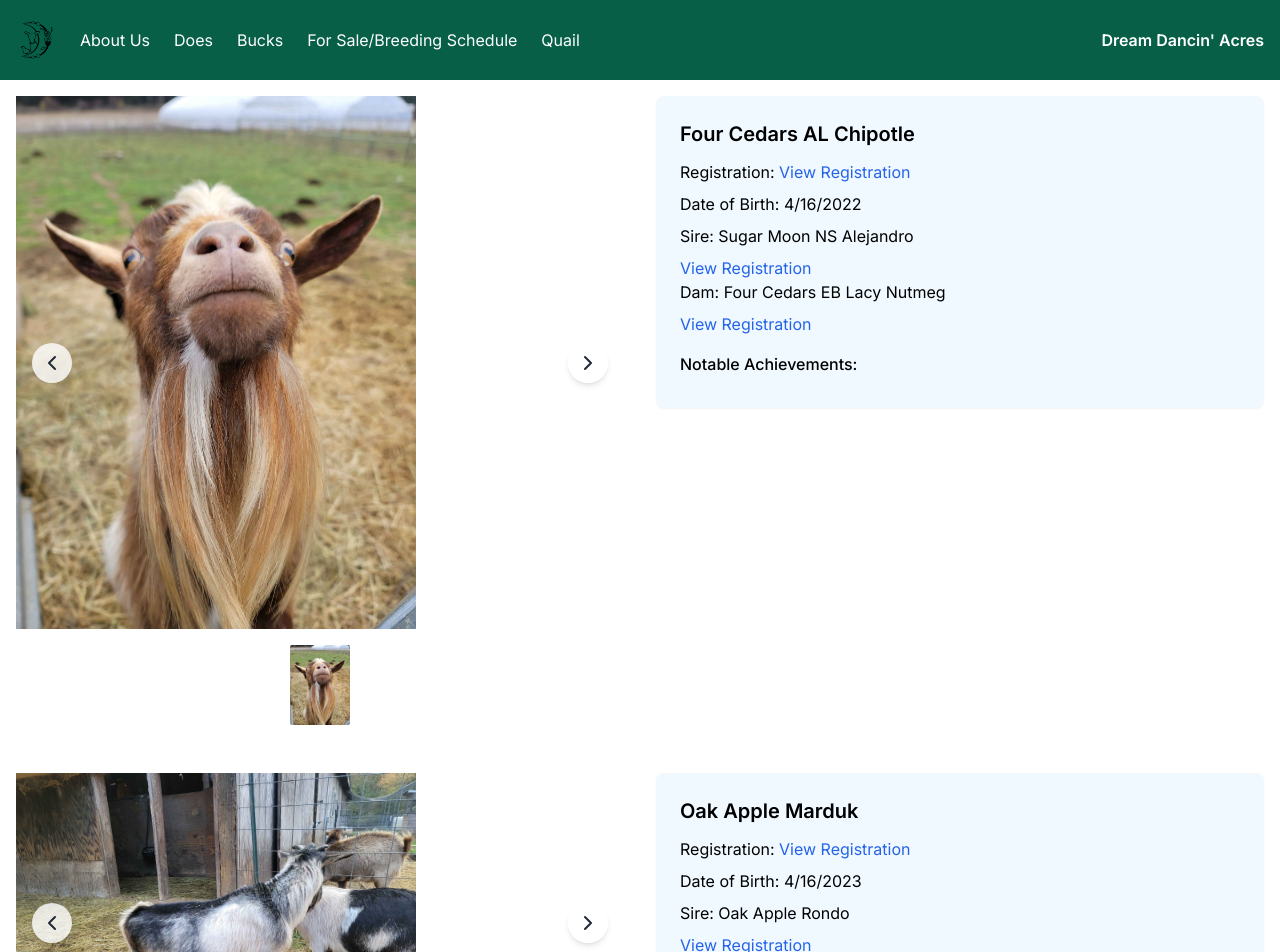
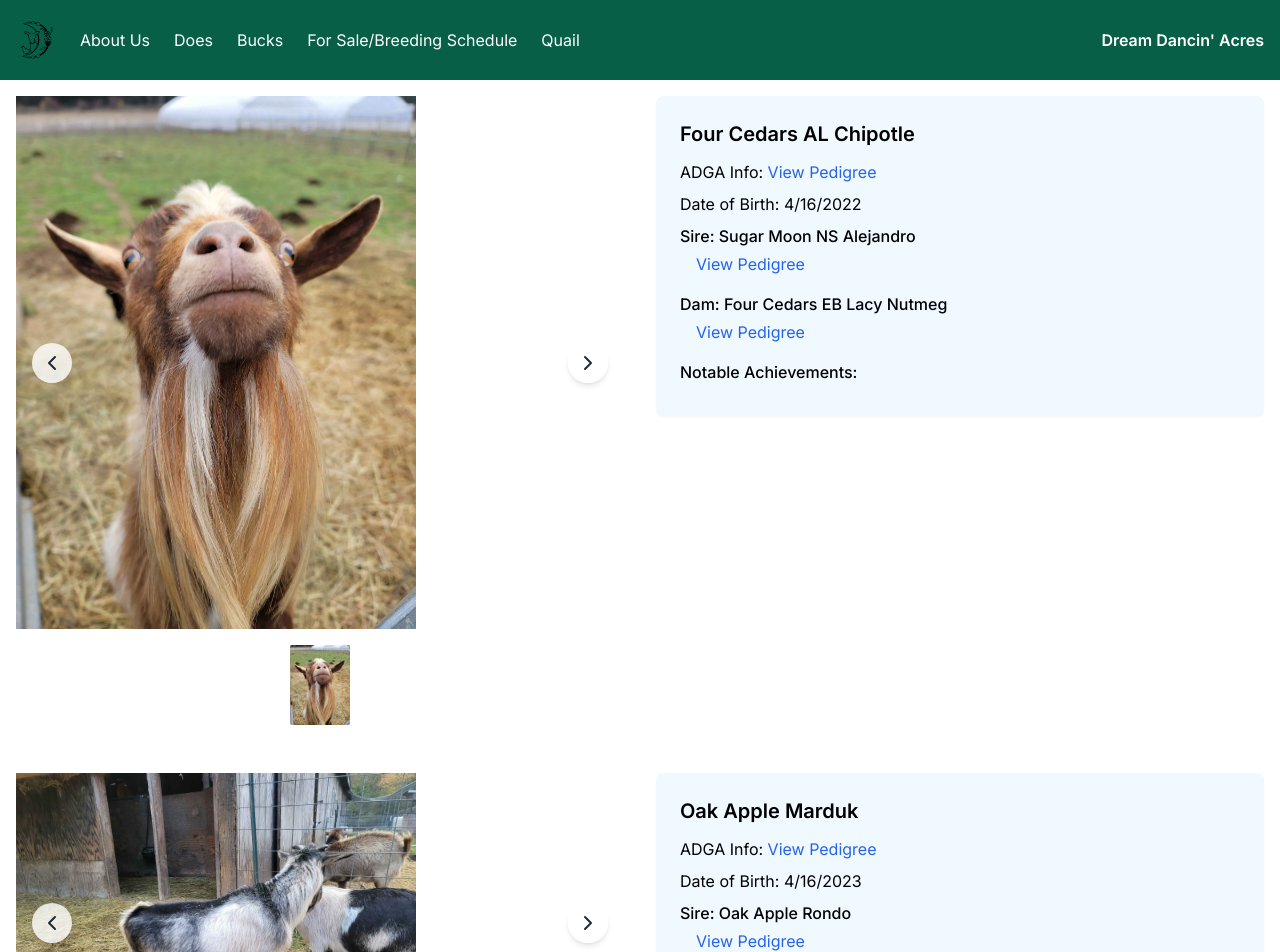
Before and after one commit to shawnaldridge/dreamdancin, a Next.js app: page /bucks in a window 1280 px wide. Shown: the top 952 px of the page. Built offline with nearby package versions, Linux system fonts and the light colour scheme.

Commit message:
Update styling and wording for goat pages

```diff
--- a/app/bucks/page.tsx
+++ b/app/bucks/page.tsx
@@ -28,27 +28,38 @@ const Bucks = () => {
           <div className="details-wrapper">
             <div className="bg-sky-50 p-6 rounded-lg shadow-sm">
               <h3 className="text-xl font-semibold mb-3">Four Cedars AL Chipotle</h3>
-              <p className="mb-2">Registration: <a href="https://genetics.adga.org/GoatDetail.aspx?RegNumber=D002245050"
+              <p className="mb-2">ADGA Info: <a href="https://genetics.adga.org/GoatDetail.aspx?RegNumber=D002245050"
                             target="_blank"
                             rel="noopener noreferrer"
                             className="text-blue-600 hover:text-blue-800">
-                  View Registration
+                  View Pedigree
                 </a></p>
               <p className="mb-2">Date of Birth: 4/16/2022</p>
-              <p className="mb-2">Sire: Sugar Moon NS Alejandro</p>
-              <p><a href="https://genetics.adga.org/GoatDetail.aspx?RegNumber=D001803399"
+
+              <div className="mb-4">
+                <p className="mb-1 font-medium">Sire: Sugar Moon NS Alejandro</p>
+                <p className="ml-4">
+                  <a href="https://genetics.adga.org/GoatDetail.aspx?RegNumber=D001803399"
                     target="_blank"
                     rel="noopener noreferrer"
                     className="text-blue-600 hover:text-blue-800">
-                  View Registration
-                </a></p>
-              <p className="mb-2">Dam: Four Cedars EB Lacy Nutmeg</p>
-              <p><a href="https://genetics.adga.org/GoatDetail.aspx?RegNumber=D001956391"
+                    View Pedigree
+                  </a>
+                </p>
+              </div>
+
+              <div className="mb-4">
+                <p className="mb-1 font-medium">Dam: Four Cedars EB Lacy Nutmeg</p>
+                <p className="ml-4">
+                  <a href="https://genetics.adga.org/GoatDetail.aspx?RegNumber=D001956391"
                     target="_blank"
                     rel="noopener noreferrer"
                     className="text-blue-600 hover:text-blue-800">
-                  View Registration
-                </a></p>
+                    View Pedigree
+                  </a>
+                </p>
+              </div>
+
               <div className="mt-4">
                 <h4 className="font-medium mb-2">Notable Achievements:</h4>
                 <ul className="list-disc list-inside">
@@ -73,27 +84,38 @@ const Bucks = () => {
           <div className="details-wrapper">
             <div className="bg-sky-50 p-6 rounded-lg shadow-sm">
               <h3 className="text-xl font-semibold mb-3">Oak Apple Marduk</h3>
-              <p className="mb-2">Registration: <a href="https://genetics.adga.org/GoatDetail.aspx?RegNumber=D002352761"
+              <p className="mb-2">ADGA Info: <a href="https://genetics.adga.org/GoatDetail.aspx?RegNumber=D002352761"
                             target="_blank"
                             rel="noopener noreferrer"
                             className="text-blue-600 hover:text-blue-800">
-                  View Registration
+                  View Pedigree
                 </a></p>
               <p className="mb-2">Date of Birth: 4/16/2023</p>
-              <p className="mb-2">Sire: Oak Apple Rondo</p>
-              <p><a href="https://genetics.adga.org/GoatDetail.aspx?RegNumber=D001900258"
+
+              <div className="mb-4">
+                <p className="mb-1 font-medium">Sire: Oak Apple Rondo</p>
+                <p className="ml-4">
+                  <a href="https://genetics.adga.org/GoatDetail.aspx?RegNumber=D001900258"
                     target="_blank"
                     rel="noopener noreferrer"
                     className="text-blue-600 hover:text-blue-800">
-                  View Registration
-                </a></p>
-              <p className="mb-2">Dam: Oak Apple Themis</p>
-              <p><a href="https://genetics.adga.org/GoatDetail.aspx?RegNumber=D002072034"
+                    View Pedigree
+                  </a>
+                </p>
+              </div>
+
+              <div className="mb-4">
+                <p className="mb-1 font-medium">Dam: Oak Apple Themis</p>
+                <p className="ml-4">
+                  <a href="https://genetics.adga.org/GoatDetail.aspx?RegNumber=D002072034"
                     target="_blank"
                     rel="noopener noreferrer"
                     className="text-blue-600 hover:text-blue-800">
-                  View Registration
-                </a></p>
+                    View Pedigree
+                  </a>
+                </p>
+              </div>
+
               <div className="mt-4">
                 <h4 className="font-medium mb-2">Notable Achievements:</h4>
                 <ul className="list-disc list-inside">
--- a/app/does/page.tsx
+++ b/app/does/page.tsx
@@ -57,28 +57,39 @@ const Does = () => {
           </div>
           <div className="details-wrapper">
             <div className="bg-sky-50 p-6 rounded-lg shadow-sm">
-              <h3 className="text-xl font-semibold mb-3">Almar Acres HS Ima Jewel Thief</h3>
-              <p className="mb-2">Registration: <a href="https://genetics.adga.org/GoatDetail.aspx?RegNumber=D001805631"
+              <h3 className="text-xl font-semibold mb-3">Almar Acres HS Ima Jewel Thief *4 VEEV88</h3>
+              <p className="mb-2">ADGA Info: <a href="https://genetics.adga.org/GoatDetail.aspx?RegNumber=D001805631"
                             target="_blank"
                             rel="noopener noreferrer"
                             className="text-blue-600 hover:text-blue-800">
-                  View Registration
+                  View Pedigree
                 </a></p>
-              <p className="mb-2">Date of Birth:3/16/2016</p>
-              <p className="mb-2">Sire: Dragonfly HB Holy Smokes! </p>
-              <p><a href="https://genetics.adga.org/GoatDetail.aspx?RegNumber=D001667092"
+              <p className="mb-2">Date of Birth: 3/16/2016</p>
+
+              <div className="mb-4">
+                <p className="mb-1 font-medium">Sire: Dragonfly HB Holy Smokes!</p>
+                <p className="ml-4">
+                  <a href="https://genetics.adga.org/GoatDetail.aspx?RegNumber=D001667092"
                     target="_blank"
                     rel="noopener noreferrer"
                     className="text-blue-600 hover:text-blue-800">
-                  View Registration
-                </a></p>
-              <p className="mb-2">Dam: Almar Acres AC Ima Drama Queen</p>
-              <p><a href="https://genetics.adga.org/GoatDetail.aspx?RegNumber=D001624475"
+                    View Pedigree
+                  </a>
+                </p>
+              </div>
+
+              <div className="mb-4">
+                <p className="mb-1 font-medium">Dam: Almar Acres AC Ima Drama Queen</p>
+                <p className="ml-4">
+                  <a href="https://genetics.adga.org/GoatDetail.aspx?RegNumber=D001624475"
                     target="_blank"
                     rel="noopener noreferrer"
                     className="text-blue-600 hover:text-blue-800">
-                  View Registration
-                </a></p>
+                    View Pedigree
+                  </a>
+                </p>
+              </div>
+
               <div className="mt-4">
                 <h4 className="font-medium mb-2">Notable Achievements:</h4>
                 <ul className="list-disc list-inside">
@@ -108,26 +119,35 @@ const Does = () => {
                             target="_blank"
                             rel="noopener noreferrer"
                             className="text-blue-600 hover:text-blue-800">
-                  View Registration
+                  View Pedigree
                 </a>
               </p>
               <p className="mb-2">Date of Birth:  3/24/2021</p>
 
-              <p className="mb-2">Sire: Wild in Wild D Olympus </p>
-              <p><a href=" https://genetics.adga.org/GoatDetail.aspx?RegNumber=D002089228"
+              <div className="mb-4">
+                <p className="mb-1 font-medium">Sire: Wild in Wild D Olympus</p>
+                <p className="ml-4">
+                  <a href="https://genetics.adga.org/GoatDetail.aspx?RegNumber=D002089228"
                     target="_blank"
                     rel="noopener noreferrer"
                     className="text-blue-600 hover:text-blue-800">
-                  View Registration
-                </a></p>
+                    View Pedigree
+                  </a>
+                </p>
+              </div>
 
-              <p className="mb-2">Dam: Sans Gene BDS Sirocco</p>
-              <p><a href=" https://genetics.adga.org/GoatDetail.aspx?RegNumber=D002037458"
+              <div className="mb-4">
+                <p className="mb-1 font-medium">Dam: Sans Gene BDS Sirocco</p>
+                <p className="ml-4">
+                  <a href="https://genetics.adga.org/GoatDetail.aspx?RegNumber=D002037458"
                     target="_blank"
                     rel="noopener noreferrer"
                     className="text-blue-600 hover:text-blue-800">
-                  View Registration
-                </a></p>
+                    View Pedigree
+                  </a>
+                </p>
+              </div>
+
               <div className="mt-4">
                 <h4 className="font-medium mb-2">Notable Achievements:</h4>
                 <ul className="list-disc list-inside">
@@ -153,27 +173,38 @@ const Does = () => {
           <div className="details-wrapper">
             <div className="bg-sky-50 p-6 rounded-lg shadow-sm">
               <h3 className="text-xl font-semibold mb-3">Dream Dancin&apos; Coriander</h3>
-              <p className="mb-2">Registration: <a href="https://genetics.adga.org/GoatDetail.aspx?RegNumber=D002294639"
+              <p className="mb-2">ADGA Info: <a href="https://genetics.adga.org/GoatDetail.aspx?RegNumber=D002294639"
                             target="_blank"
                             rel="noopener noreferrer"
                             className="text-blue-600 hover:text-blue-800">
-                  View Registration
+                  View Pedigree
                 </a></p>
               <p className="mb-2">Date of Birth: 3/11/2023 </p>
-              <p className="mb-2">Sire: Iridescent&apos;s Ruby Red Fiery</p>
-              <p><a href="https://genetics.adga.org/GoatDetail.aspx?RegNumber=D002161643"
+
+              <div className="mb-4">
+                <p className="mb-1 font-medium">Sire: Iridescent&apos;s Ruby Red Fiery</p>
+                <p className="ml-4">
+                  <a href="https://genetics.adga.org/GoatDetail.aspx?RegNumber=D002161643"
                     target="_blank"
                     rel="noopener noreferrer"
                     className="text-blue-600 hover:text-blue-800">
-                  View Registration
-                </a></p>
-              <p className="mb-2">Dam: Flying Feets CB Reglisse</p>
-              <p><a href="https://genetics.adga.org/GoatDetail.aspx?RegNumber=D002012414"
+                    View Pedigree
+                  </a>
+                </p>
+              </div>
+
+              <div className="mb-4">
+                <p className="mb-1 font-medium">Dam: Flying Feets CB Reglisse</p>
+                <p className="ml-4">
+                  <a href="https://genetics.adga.org/GoatDetail.aspx?RegNumber=D002012414"
                     target="_blank"
                     rel="noopener noreferrer"
                     className="text-blue-600 hover:text-blue-800">
-                  View Registration
-                </a></p>
+                    View Pedigree
+                  </a>
+                </p>
+              </div>
+
               <div className="mt-4">
                 <h4 className="font-medium mb-2">Notable Achievements:</h4>
                 <ul className="list-disc list-inside">
@@ -198,27 +229,38 @@ const Does = () => {
           <div className="details-wrapper">
             <div className="bg-sky-50 p-6 rounded-lg shadow-sm">
               <h3 className="text-xl font-semibold mb-3">Dream Dancin&apos; Fennel</h3>
-              <p className="mb-2">Registration: <a href="https://genetics.adga.org/GoatDetail.aspx?RegNumber=D002231602"
+              <p className="mb-2">ADGA Info: <a href="https://genetics.adga.org/GoatDetail.aspx?RegNumber=D002231602"
                             target="_blank"
                             rel="noopener noreferrer"
                             className="text-blue-600 hover:text-blue-800">
-                  View Registration
+                  View Pedigree
                 </a></p>
               <p className="mb-2">Date of Birth:3/30/2022 </p>
-              <p className="mb-2">Sire: Storybrooks Kristoff</p>
-              <p><a href="https://genetics.adga.org/GoatDetail.aspx?RegNumber=D001732647"
+
+              <div className="mb-4">
+                <p className="mb-1 font-medium">Sire: Storybrooks Kristoff</p>
+                <p className="ml-4">
+                  <a href="https://genetics.adga.org/GoatDetail.aspx?RegNumber=D001732647"
                     target="_blank"
                     rel="noopener noreferrer"
                     className="text-blue-600 hover:text-blue-800">
-                  View Registration
-                </a></p>
-              <p className="mb-2">Dam: Flying Feets CB Reglisse</p>
-              <p><a href="https://genetics.adga.org/GoatDetail.aspx?RegNumber=D002012414"
+                    View Pedigree
+                  </a>
+                </p>
+              </div>
+
+              <div className="mb-4">
+                <p className="mb-1 font-medium">Dam: Flying Feets CB Reglisse</p>
+                <p className="ml-4">
+                  <a href="https://genetics.adga.org/GoatDetail.aspx?RegNumber=D002012414"
                     target="_blank"
                     rel="noopener noreferrer"
                     className="text-blue-600 hover:text-blue-800">
-                  View Registration
-                </a></p>
+                    View Pedigree
+                  </a>
+                </p>
+              </div>
+
               <div className="mt-4">
                 <h4 className="font-medium mb-2">Notable Achievements:</h4>
                 <ul className="list-disc list-inside">
@@ -243,27 +285,38 @@ const Does = () => {
           <div className="details-wrapper">
             <div className="bg-sky-50 p-6 rounded-lg shadow-sm">
               <h3 className="text-xl font-semibold mb-3">Dream Dancin&apos; Cherry Bomb</h3>
-              <p className="mb-2">Registration: <a href="https://genetics.adga.org/GoatDetail.aspx?RegNumber=D002166113"
+              <p className="mb-2">ADGA Info: <a href="https://genetics.adga.org/GoatDetail.aspx?RegNumber=D002166113"
                             target="_blank"
                             rel="noopener noreferrer"
                             className="text-blue-600 hover:text-blue-800">
-                  View Registration
+                  View Pedigree
                 </a></p>
               <p className="mb-2">Date of Birth: 4/7/2021 </p>
-              <p className="mb-2">Sire: VVR AR Dynamite</p>
-              <p><a href="https://genetics.adga.org/GoatDetail.aspx?RegNumber=D001980532"
+
+              <div className="mb-4">
+                <p className="mb-1 font-medium">Sire: VVR AR Dynamite</p>
+                <p className="ml-4">
+                  <a href="https://genetics.adga.org/GoatDetail.aspx?RegNumber=D001980532"
                     target="_blank"
                     rel="noopener noreferrer"
                     className="text-blue-600 hover:text-blue-800">
-                  View Registration
-                </a></p>
-                <p className="mb-2">Dam: Flying Feets CB Reglisse</p>
-              <p><a href="https://genetics.adga.org/GoatDetail.aspx?RegNumber=D002012414"
+                    View Pedigree
+                  </a>
+                </p>
+              </div>
+
+              <div className="mb-4">
+                <p className="mb-1 font-medium">Dam: Flying Feets CB Reglisse</p>
+                <p className="ml-4">
+                  <a href="https://genetics.adga.org/GoatDetail.aspx?RegNumber=D002012414"
                     target="_blank"
                     rel="noopener noreferrer"
                     className="text-blue-600 hover:text-blue-800">
-                  View Registration
-                </a></p>
+                    View Pedigree
+                  </a>
+                </p>
+              </div>
+
               <div className="mt-4">
                 <h4 className="font-medium mb-2">Notable Achievements:</h4>
                 <ul className="list-disc list-inside">
@@ -288,27 +341,38 @@ const Does = () => {
           <div className="details-wrapper">
             <div className="bg-sky-50 p-6 rounded-lg shadow-sm">
               <h3 className="text-xl font-semibold mb-3">Dream Dancin&apos; Discord</h3>
-              <p className="mb-2">Registration: <a href="https://genetics.adga.org/GoatDetail.aspx?RegNumber=D002166114"
+              <p className="mb-2">ADGA Info: <a href="https://genetics.adga.org/GoatDetail.aspx?RegNumber=D002166114"
                             target="_blank"
                             rel="noopener noreferrer"
                             className="text-blue-600 hover:text-blue-800">
-                  View Registration
+                  View Pedigree
                 </a></p>
               <p className="mb-2">Date of Birth: 4/14/2021 </p>
-              <p className="mb-2">Sire: VVR AR Dynamite</p>
-              <p><a href="https://genetics.adga.org/GoatDetail.aspx?RegNumber=D001980532"
+
+              <div className="mb-4">
+                <p className="mb-1 font-medium">Sire: VVR AR Dynamite</p>
+                <p className="ml-4">
+                  <a href="https://genetics.adga.org/GoatDetail.aspx?RegNumber=D001980532"
                     target="_blank"
                     rel="noopener noreferrer"
                     className="text-blue-600 hover:text-blue-800">
-                  View Registration
-                </a></p>
-              <p className="mb-2">Dam: Freedom Ranch Harmony</p>
-              <p><a href="https://genetics.adga.org/GoatDetail.aspx?RegNumber=D001770611"
+                    View Pedigree
+                  </a>
+                </p>
+              </div>
+
+              <div className="mb-4">
+                <p className="mb-1 font-medium">Dam: Freedom Ranch Harmony</p>
+                <p className="ml-4">
+                  <a href="https://genetics.adga.org/GoatDetail.aspx?RegNumber=D001770611"
                     target="_blank"
                     rel="noopener noreferrer"
                     className="text-blue-600 hover:text-blue-800">
-                  View Registration
-                </a></p>
+                    View Pedigree
+                  </a>
+                </p>
+              </div>
+
               <div className="mt-4">
                 <h4 className="font-medium mb-2">Notable Achievements:</h4>
                 <ul className="list-disc list-inside">
@@ -333,27 +397,38 @@ const Does = () => {
           <div className="details-wrapper">
             <div className="bg-sky-50 p-6 rounded-lg shadow-sm">
               <h3 className="text-xl font-semibold mb-3">Flying Feets Reglisse</h3>
-              <p className="mb-2">Registration: <a href="https://genetics.adga.org/GoatDetail.aspx?RegNumber=D002012414"
+              <p className="mb-2">ADGA Info: <a href="https://genetics.adga.org/GoatDetail.aspx?RegNumber=D002012414"
                             target="_blank"
                             rel="noopener noreferrer"
                             className="text-blue-600 hover:text-blue-800">
-                  View Registration
+                  View Pedigree
                 </a></p>
               <p className="mb-2">Date of Birth: 1/18/2019 </p>
-              <p className="mb-2">Sire: Sans Gene GT Creme Brulee</p>
-              <p><a href="https://genetics.adga.org/GoatDetail.aspx?RegNumber=D001690768"
+
+              <div className="mb-4">
+                <p className="mb-1 font-medium">Sire: Sans Gene GT Creme Brulee</p>
+                <p className="ml-4">
+                  <a href="https://genetics.adga.org/GoatDetail.aspx?RegNumber=D001690768"
                     target="_blank"
                     rel="noopener noreferrer"
                     className="text-blue-600 hover:text-blue-800">
-                  View Registration
-                </a></p>
-              <p className="mb-2">Dam: Alethia DJ Rejoice</p>
-              <p><a href="https://genetics.adga.org/GoatDetail.aspx?RegNumber=D001588063"
+                    View Pedigree
+                  </a>
+                </p>
+              </div>
+
+              <div className="mb-4">
+                <p className="mb-1 font-medium">Dam: Alethia DJ Rejoice</p>
+                <p className="ml-4">
+                  <a href="https://genetics.adga.org/GoatDetail.aspx?RegNumber=D001588063"
                     target="_blank"
                     rel="noopener noreferrer"
                     className="text-blue-600 hover:text-blue-800">
-                  View Registration
-                </a></p>
+                    View Pedigree
+                  </a>
+                </p>
+              </div>
+
               <div className="mt-4">
                 <h4 className="font-medium mb-2">Notable Achievements:</h4>
                 <ul className="list-disc list-inside">
```
Lines whose indentation alone changed are shown as unchanged.
